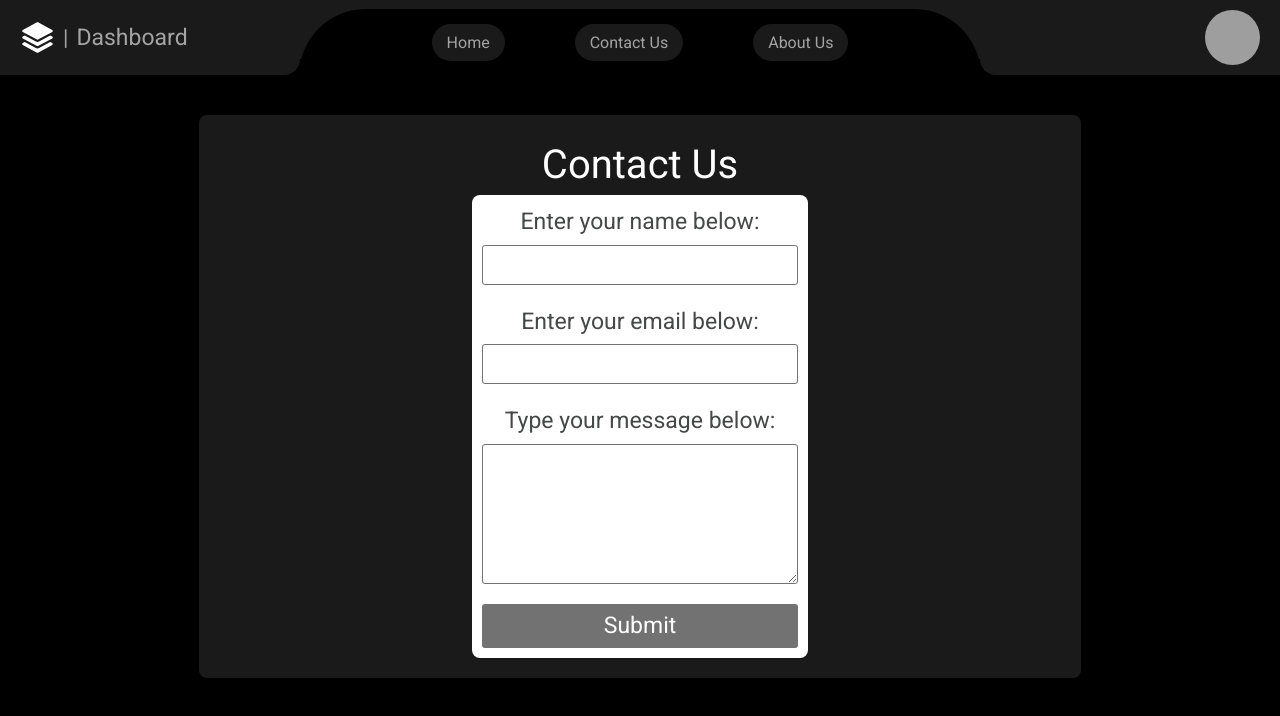
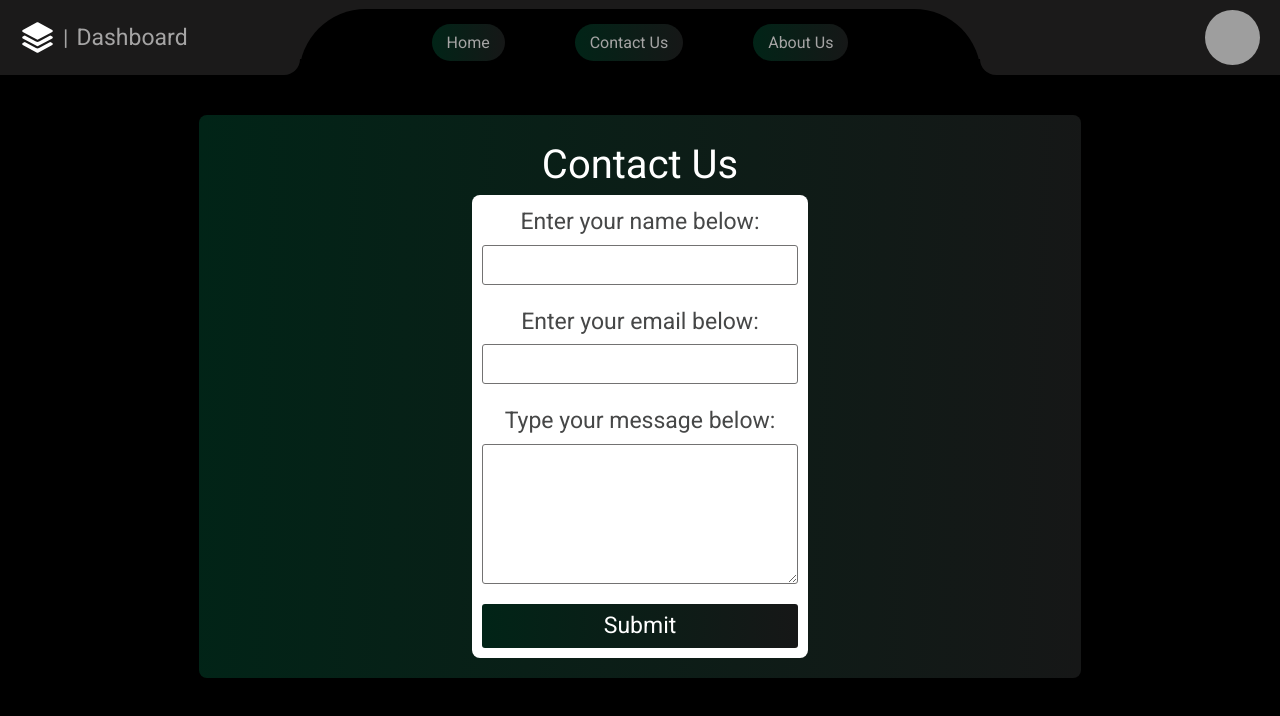
Before and after one commit to Chikadibia24/react-router-project, a React (Vite) app: page /contact in a window 1280 px wide. Shown: the top 716 px of the page. Built offline with nearby package versions, Linux system fonts and the light colour scheme; grey boxes are pictures that could not be loaded.

Commit message:
Change Contact Us Page Bg-Color

```diff
--- a/src/App.css
+++ b/src/App.css
@@ -21,9 +21,13 @@
 }
 
 .nav-list{
-  background: rgba(255,255,255,0.1);
+  /* background: rgba(255,255,255,0.1);
   -webkit-backdrop-filter: blur(1px);
-  backdrop-filter: blur(1px);
+  backdrop-filter: blur(1px); */
+
+  background: #161717;
+  background: -webkit-linear-gradient(272deg, #161717 0%, #012417 100%);
+  background: linear-gradient(272deg, #161717 0%, #012417 100%);
 }
 .nav-list:hover{
   background: rgba(255,255,255,0.2);
@@ -149,9 +153,9 @@
 }
 
 .form-container{
-  background: rgba(255,255,255,0.1);
-  -webkit-backdrop-filter: blur(1px);
-  backdrop-filter: blur(1px);
+  background: #161717;
+  background: -webkit-linear-gradient(272deg, #161717 0%, #012417 100%);
+  background: linear-gradient(272deg, #161717 0%, #012417 100%);
 }
 
 .inputs{
@@ -168,14 +172,22 @@
 }
 
 .contactButton{
-  background-color: #737272;
+  background: #161717;
+  background: -webkit-linear-gradient(272deg, #161717 0%, #012417 100%);
+  background: linear-gradient(272deg, #161717 0%, #012417 100%);
   padding: 5px 0;
   border-radius: 3px;
   color: white;
 }
 
-.aboutUS{
-  background: rgba(255,255,255,0.1);
+.contactButton:hover{
+  background: rgba(1, 37, 23, 0.99);
   -webkit-backdrop-filter: blur(1px);
   backdrop-filter: blur(1px);
 }
+
+.aboutUS{
+  background: #161717;
+  background: -webkit-linear-gradient(272deg, #161717 0%, #012417 100%);
+  background: linear-gradient(272deg, #161717 0%, #012417 100%);
+}
--- a/src/pages/Contact.jsx
+++ b/src/pages/Contact.jsx
@@ -1,10 +1,24 @@
+
+
+const handleChange = (e) => {
+  e.preventDefault;
+  if (e.target.value === "") {
+    alert("Please fill all fields");
+  }
+}
 
 
 const FormInputs = ({ label, type, id, name }) => {
   return (
     <div className="flex flex-col items-center justify-center gap-[5px] w-[100%]">
       <label htmlFor={id}>{label}</label>
-      <input type={type} id={id} name={name} className="inputs"/>
+      <input
+        type={type}
+        id={id}
+        name={name}
+        className="inputs"
+        onChange={handleChange}
+      />
     </div>
   );
 };
@@ -40,6 +54,7 @@ const Contact = () => {
         <form
           action=""
           className="flex flex-col items-center justify-center w-[40%] bg-[#ffffff] rounded-lg text-[#464747] text-[23px] p-[10px] gap-[20px]"
+          onSubmit={handleChange}
         >
           <FormInputs
             label={"Enter your name below:"}
@@ -55,7 +70,11 @@ const Contact = () => {
             name={"email"}
           />
 
-          <FormTextArea label={"Type your message below:"} name={"textArea"} id={"textArea"} />
+          <FormTextArea
+            label={"Type your message below:"}
+            name={"textArea"}
+            id={"textArea"}
+          />
 
           <SubmitButton text={"Submit"} />
         </form>
--- a/src/subSections/subSectionTwoC2Child3.jsx
+++ b/src/subSections/subSectionTwoC2Child3.jsx
@@ -179,7 +179,7 @@ const DisplayComponents3 = () => {
       <div className="flex flex-col gap-[3px]">
         <div className="flex justify-between items-center w-[100%]">
           <div className="flex items-center w-[30%]">
-            <Paragraph text={"1,208"} style={{ display: "none" }} />
+            <Paragraph text={"1,240"} style={{ display: "none" }} />
           </div>
 
           <div className="position-relative  flex items-center justify-start w-[70%]">
```
